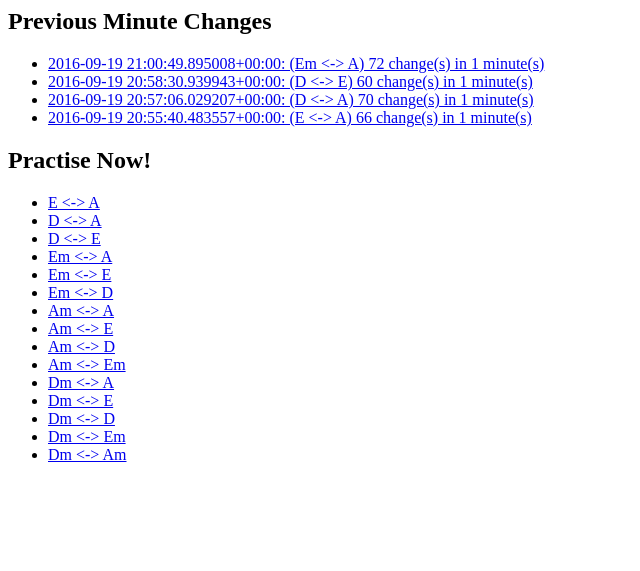
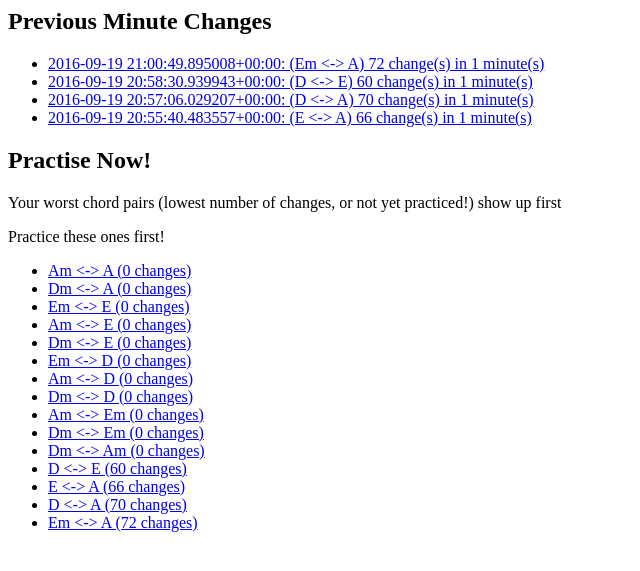
Before and after one commit to geniass/guitar-practice, a Django app: page /minute_changes/ in a window 1280 px wide. Shown: the top 571 px of the page, without its empty margins (0-640 px from the left). Run offline with Django 3.2, Linux system fonts and the light colour scheme; data comes from the database, SQL or seed files in the repository.

Commit message:
Sort chord pairs by worst (least changes)

```diff
--- a/minute_changes/templates/minute_changes/index.html
+++ b/minute_changes/templates/minute_changes/index.html
@@ -13,10 +13,12 @@
 {% endif %}
 
 <h2>Practise Now!</h2>
+<p>Your worst chord pairs (lowest number of changes, or not yet practiced!) show up first</p>
+<p>Practice these ones first!</p>
 {% if chord_pairs %}
   <ul>
     {% for pair in chord_pairs %}
-      <li><a href="{% url 'minute_changes:practise' pair.id %}">{{ pair }}</a></li>
+      <li><a href="{% url 'minute_changes:practise' pair.id %}">{{ pair }} ({{ pair.max_changes|default:"0" }} changes)</a></li>
     {% endfor %}
   </ul>
 {% else %}
--- a/minute_changes/views.py
+++ b/minute_changes/views.py
@@ -5,13 +5,17 @@ from django.urls import reverse
 from datetime import datetime
 import sys
 
+from django.db.models import Max
 from .models import MinuteChanges, ChordPair
 
 def index(req):
     recent_minute_changes = MinuteChanges.objects.order_by('-date')[:5]
+    # sort the chord pairs by the maximum number of changes performed for each
+    # pair, so that the worst ones appear at the top
+    worst_chord_pairs = ChordPair.objects.annotate(max_changes=Max('minutechanges__changes')).order_by('max_changes')
     context = {
         'recent_minute_changes': recent_minute_changes,
-        'chord_pairs': ChordPair.objects.all()
+        'chord_pairs': worst_chord_pairs
     }
     return render(req, 'minute_changes/index.html', context)
 
```
